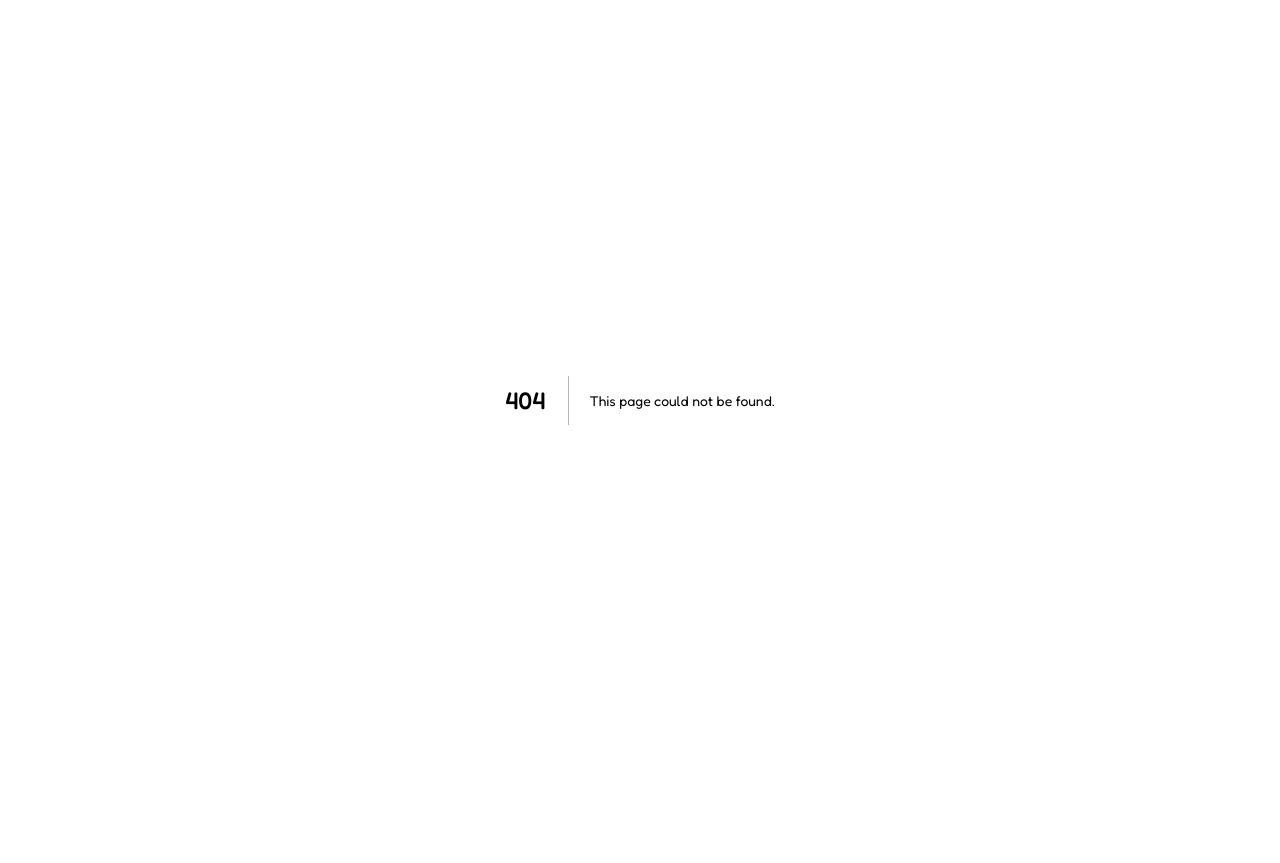
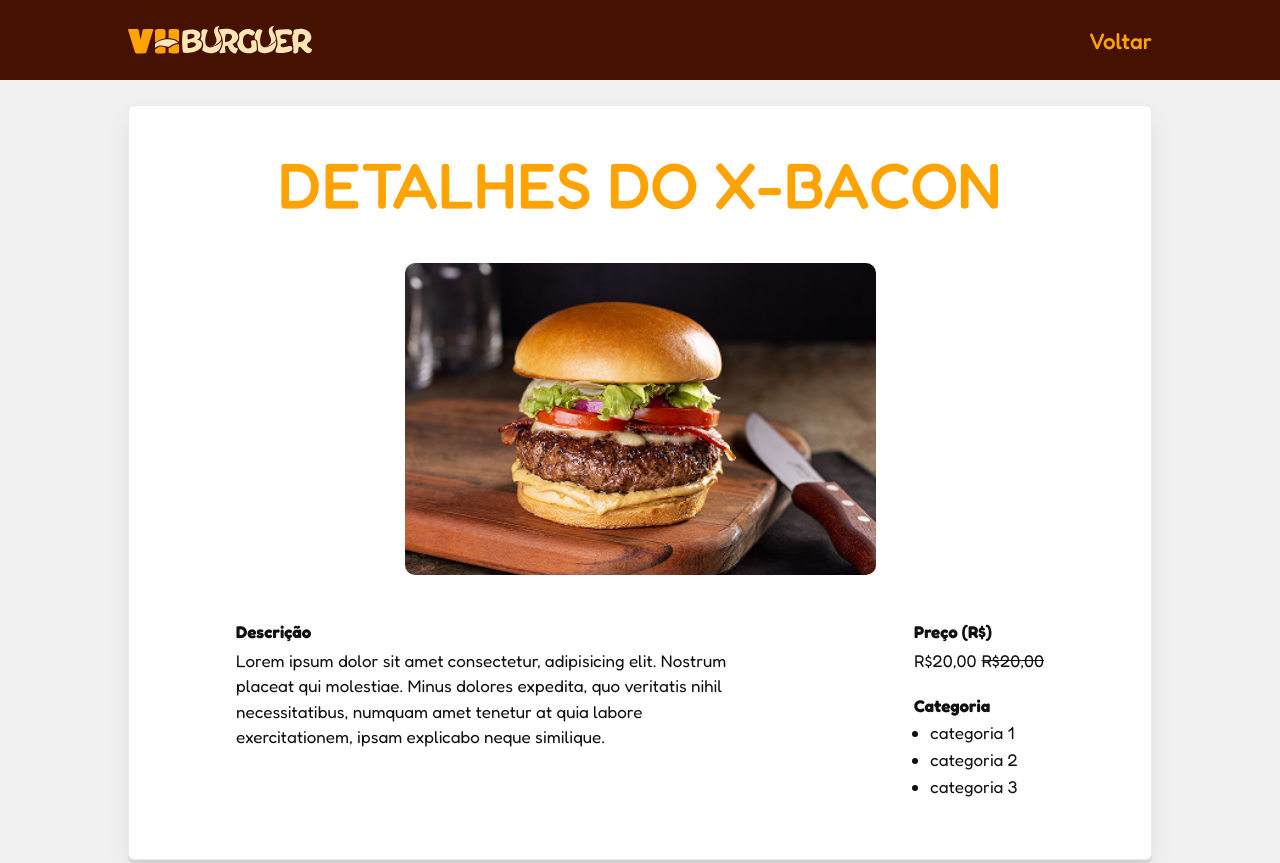
Before and after one commit to Mayara-Almeida/Front_VH_Burguer, a Next.js app: page /detalhe-produto in a window 1280 px wide. Before the commit this address had no page. Shown: the top 863 px of the page. Before the commit the page ends 800 px from the top, so only its background shows below. Built offline with nearby package versions, Linux system fonts and the light colour scheme.

Commit message:
:sparkles: feat: Adição da tela detalhes do produto e finalização do cardápio

```diff
--- /dev/null
+++ b/src/components/sub-header/sub-header.module.css
@@ -0,0 +1,23 @@
+#header{
+    background-color: var(--vinho);
+    display: flex;
+    justify-content: center;
+}
+
+.container{
+    display: flex;
+    justify-content: space-between;
+    align-items: center;
+    height: 10vh;
+}
+
+.link{
+    text-decoration: none;
+    color: var(--laranja-destaque);
+    font-size: 1.4rem;
+    font-weight: 500;
+}
+
+.container img{
+    width: 18%;
+}
--- /dev/null
+++ b/src/components/sub-header/sub-header.tsx
@@ -0,0 +1,16 @@
+import styles from "./sub-header.module.css"
+import Link from "next/link";
+
+const SubHeader = () => {
+    return (
+        <>
+            <header id={styles.header}>
+                <div className={`${styles.container} layout_guide`}>
+                    <img src="../imgs/Logo_footer.svg" alt="Logo do VhBurguer que contém como plano de fundo um hambúrguer."/>
+                    <Link href="" className={styles.link}>Voltar</Link>
+                </div>
+            </header>
+        </>
+    )
+}
+export default SubHeader;
--- /dev/null
+++ b/src/pages/detalhe-produto/detalhe-produto.module.css
@@ -0,0 +1,143 @@
+.main_detalhes {
+    background: var(--fundo-claro);
+    min-height: 90vh;
+    display: flex;
+    align-items: center;
+    justify-content: center;
+    padding: 25px 0;
+}
+
+.detalhes {
+    display: flex;
+    gap: 20px;
+    flex-direction: column;
+    justify-content: center;
+    align-items: center;
+    min-height: 500px;
+}
+
+.detalhes_titulo {
+    color: var(--laranja-destaque);
+    font-weight: 500;
+    font-size: 4rem;
+    text-transform: uppercase;
+}
+
+/* Card branco com sombra suave */
+.card_detalhes {
+    position: relative;
+    background: white;
+    border-radius: 6px;
+    padding: 40px;
+    box-shadow: 0 3px 0 rgba(0, 0, 0, .08), 0 10px 22px rgba(0, 0, 0, .08);
+    border: 1px solid rgba(0, 0, 0, .08);
+    height: 100%;
+    width: 100%;
+
+    display: flex;
+    gap: 40px;
+    flex-direction: column;
+    align-items: center;
+}
+
+/* Imagem centralizada com cantos arredondados */
+.card_detalhes_imagem {
+    width: 50%;
+    min-width: 350px;
+    align-self: center;
+}
+
+.card_detalhes_imagem img {
+    display: block;
+    width: 100%;
+    height: auto;
+    border-radius: 10px;
+}
+
+/* Área de infos em duas colunas */
+.card_detalhes_infos {
+    display: grid;
+    grid-template-columns: 1fr 240px;
+    gap: 48px;
+    align-items: start;
+    padding: 6px 22px 0;
+}
+
+.card_detalhes_col_dir {
+    justify-self: end;
+    text-align: left;
+}
+
+/* Blocos de campos */
+.campo {
+    margin-bottom: 22px;
+}
+
+.campo_titulo {
+    font-size: var(--fonte-texto);
+    font-weight: 700;
+    color: #111;
+    margin-bottom: 6px;
+}
+
+.campo_valor {
+    font-size: var(--fonte-texto);
+    color: #111;
+    line-height: 1.5;
+    max-width: 520px;
+}
+
+/* Preços (antigo riscado, atual normal) */
+.preco_antigo {
+    text-decoration: line-through;
+    margin-right: 8px;
+}
+
+.preco_atual {
+    font-weight: 400;
+    /* na imagem parece normal, não super bold */
+}
+
+/* Lista de categoria com “bolinhas” */
+.campo_lista {
+    margin-left: 16px;
+    font-size: var(--fonte-texto);
+    color: #111;
+}
+
+.campo_lista li {
+    margin: 6px 0;
+}
+
+.preco_anterior{
+    margin-left: 5px;
+    text-decoration: line-through;
+}
+
+/* Responsivo */
+@media (max-width: 820px) {
+    .card_detalhes_infos {
+        grid-template-columns: 1fr;
+        gap: 22px;
+        padding: 0;
+    }
+
+    .card_detalhes_col_dir {
+        justify-self: start;
+    }
+
+    .card_detalhes_selo {
+        width: 100px;
+        height: 100px;
+        top: 68px;
+        right: 18px;
+    }
+
+    .card_detalhes_selo_icone {
+        font-size: var(--tamanho-titulo);
+    }
+
+    .detalhes_titulo {
+        font-size: var(--tamanho-titulo-responsivo);
+    }
+}
--- /dev/null
+++ b/src/pages/detalhe-produto/index.tsx
@@ -0,0 +1,58 @@
+import SubHeader from "@/components/sub-header/sub-header";
+import Footer from "@/components/footer/footer"
+import styles from "./detalhe-produto.module.css"
+
+const DetalheProduto = () => {
+    return (
+        <>
+            <SubHeader />
+              <main className={styles.main_detalhes}>
+                <section className={`${styles.detalhes} layout_guide`}>
+                    <article className={styles.card_detalhes} aria-label="Card de detalhes do produto">
+                        <h1 id="titulo-detalhes-produto" className={styles.detalhes_titulo}>Detalhes do X-Bacon</h1>
+                        {/* <!-- “Selo” do preço (estrela + cifrão) --> */}
+                        <figure className={styles.card_detalhes_imagem} >
+                            <img
+                                src="/imgs/HamburguerAlcatraComBacon.png"
+                                alt="Hambúrguer sobre uma tábua de madeira, com pão, carne, queijo, bacon, alface, tomate e cebola roxa." />
+                            {/* src={produto?.imagemUrl} alt={produto?.nome} /> */}
+                        </figure>
+
+
+                        <div className={styles.card_detalhes_infos}>
+                            <div className={`${styles.card_detalhes_col} ${styles.card_detalhes_col_esq}`}>
+                                <div className={styles.campo}>
+                                    <h2 className={styles.campo_titulo}>Descrição</h2>
+                                    <p className={styles.campo_valor}>
+                                        Lorem ipsum dolor sit amet consectetur, adipisicing elit. Nostrum placeat qui molestiae. Minus dolores expedita, quo veritatis nihil necessitatibus, numquam amet tenetur at quia labore exercitationem, ipsam explicabo neque similique.
+                                    </p>
+                                </div>
+                            </div>
+
+                            <div className={`${styles.card_detalhes_col} ${styles.card_detalhes_col_dir}`}>
+                                <div className={styles.campo}>
+                                    <h2 className={styles.campo_titulo}>Preço (R$)</h2>
+                                    <p className={styles.campo_valor}>
+                                        <span className={styles.preco_atual}>R$20,00</span>
+                                        <span className={styles.preco_anterior}>R$20,00</span>
+                                    </p>
+                                </div>
+
+                                <div className={styles.campo}>
+                                    <h2 className={styles.campo_titulo}>Categoria</h2>
+                                    <ul className={styles.campo_lista}>
+                                        <li>categoria 1</li>
+                                        <li>categoria 2</li>
+                                        <li>categoria 3</li>
+                                    </ul>
+                                </div>
+                            </div>
+                        </div>
+                    </article>
+                </section>
+            </main>
+            <Footer />
+        </>
+    )
+}
+export default DetalheProduto;
```
Also changed, not shown: src/components/card-produto/card-produto.module.css (+18 -7 lines), src/components/header/header.tsx (+5 -4 lines), src/components/lista_produto/lista_produto.module.css (+45 -3 lines), src/components/lista_produto/lista_produto.tsx (+20 -11 lines), src/pages/home/home.module.css (+7 -3 lines), src/pages/home/index.tsx (+4 -4 lines).
